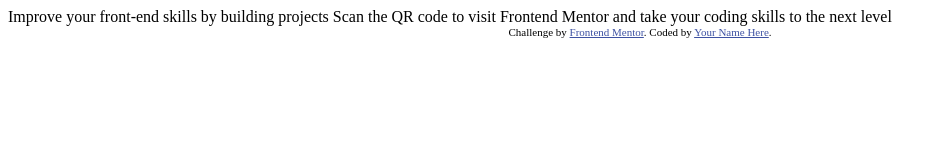
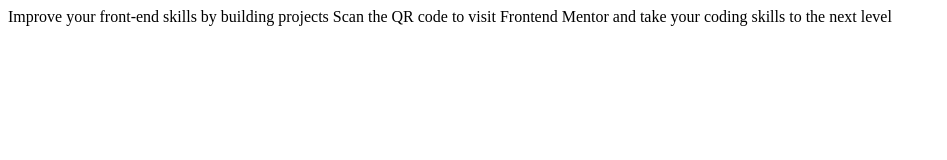
Before and after one commit to CARLOSARMANDOLARIOSROJAS/Qr-code, a plain HTML site: page index.html in a window 1280 px wide. Shown: the whole page, without its empty margins (0-947 px from the left). Drawn offline with Linux system fonts and the light colour scheme.

Commit message:
Agregacion de estilo

```diff
--- a/index.html
+++ b/index.html
@@ -9,10 +9,7 @@
   <title>Frontend Mentor | QR code component</title>
 
   <!-- Feel free to remove these styles or customise in your own stylesheet 👍 -->
-  <style>
-    .attribution { font-size: 11px; text-align: center; }
-    .attribution a { color: hsl(228, 45%, 44%); }
-  </style>
+
 </head>
 <body>
 
@@ -20,9 +17,9 @@
 
   Scan the QR code to visit Frontend Mentor and take your coding skills to the next level
 
-  <div class="attribution">
+  <!-- <div class="attribution">
     Challenge by <a href="https://www.frontendmentor.io?ref=challenge" target="_blank">Frontend Mentor</a>.
     Coded by <a href="#">Your Name Here</a>.
-  </div>
+  </div> -->
 </body>
 </html>
```
